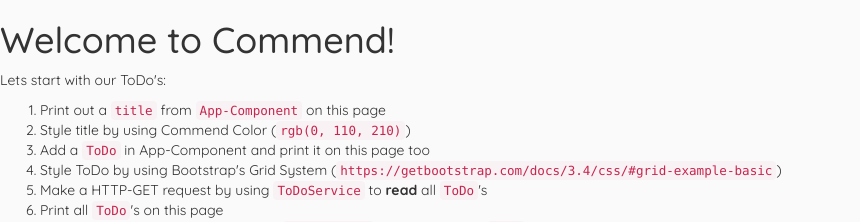
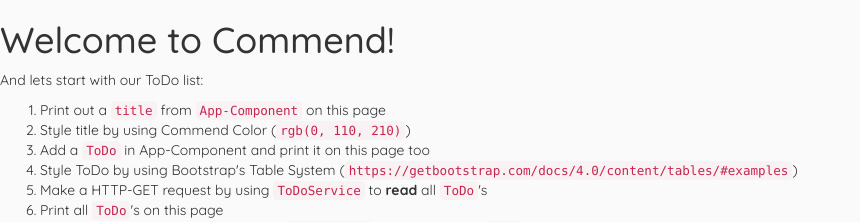
Before and after one commit to BRFCommend/commend-to-do-project, an Angular app: page / in a window 1280 px wide. Shown: the top 222 px of the page, without its empty margins (0-860 px from the left). Built offline with nearby package versions, Linux system fonts and the light colour scheme.

Commit message:
rework todo list

```diff
--- a/src/app/app.component.html
+++ b/src/app/app.component.html
@@ -1,12 +1,12 @@
 <h1>Welcome to Commend!</h1>
 
-<p>Lets start with our ToDo's:</p>
+<p>And lets start with our ToDo list:</p>
 
 <ol>
     <li>Print out a <code>title</code> from <code>App-Component</code> on this page</li>
     <li>Style title by using Commend Color (<code>rgb(0, 110, 210)</code>)</li>
     <li>Add a <code>ToDo</code> in App-Component and print it on this page too</li>
-    <li>Style ToDo by using Bootstrap's Grid System (<code>https://getbootstrap.com/docs/3.4/css/#grid-example-basic</code>)</li>
+    <li>Style ToDo by using Bootstrap's Table System (<code>https://getbootstrap.com/docs/4.0/content/tables/#examples</code>)</li>
     <li>Make a HTTP-GET request by using <code>ToDoService</code> to <strong>read</strong> all <code>ToDo</code>'s</li>
     <li>Print all <code>ToDo</code>'s on this page</li>
     <li>Make a HTTP-POST request by using <code>ToDoService</code>, such that a new <code>ToDo</code> can be <strong>created</strong></li>
```
